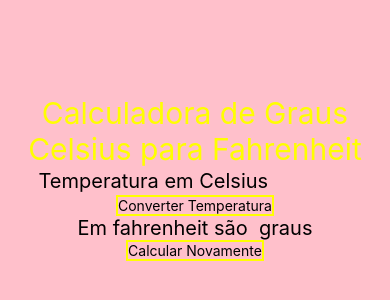
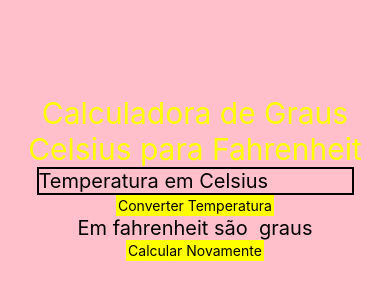
Before and after one commit to MilenaBasso/Temp, a React Native app: screen / in a window 390 px wide. Shown: the part 244-544 px from the top of the page. Built offline with nearby package versions, Linux system fonts and the light colour scheme.

Commit message:
final update

```diff
--- a/src/Styles/StyleSheet.js
+++ b/src/Styles/StyleSheet.js
@@ -8,6 +8,7 @@ export const styles = StyleSheet.create({
     justifyContent: "center",
   },
 
+  //Estilização do Titulo
   text: {
     fontSize: 30,
     color: "yellow",
@@ -15,23 +16,26 @@ export const styles = StyleSheet.create({
     justifyContent: "center",
   },
 
+  //Estilização da caixa de texto
   input: {
     borderWidth: 2,
     fontSize: 20,
-    borderColor: "pink",
+    borderColor: "black",
     alignItems: "center",
     justifyContent: "center",
   },
 
+  //Estilização dos botões
   btn: {
     borderWidth: 2,
-    fontSize: 20,
+    backgroundColor: "yellow",
     borderColor: "yellow",
     marginBottom: "200",
     alignItems: "center",
     justifyContent: "center",
   },
 
+  //Estilização do texto de resposta
   result: {
     fontSize: 20,
     fontColor: "black",
```
